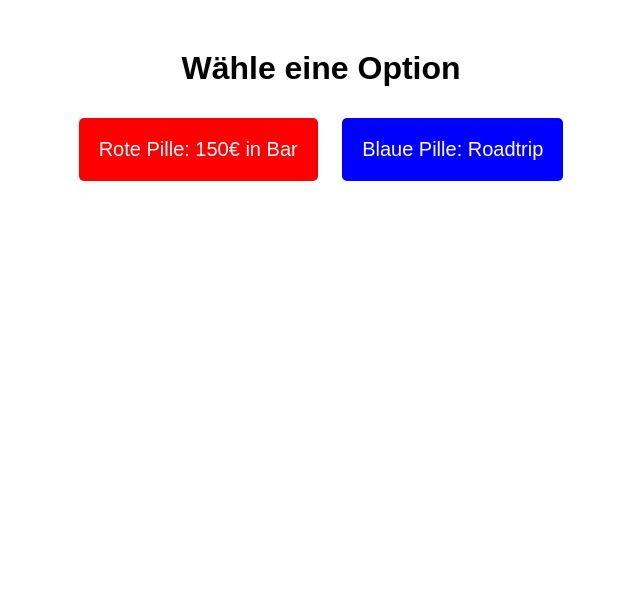
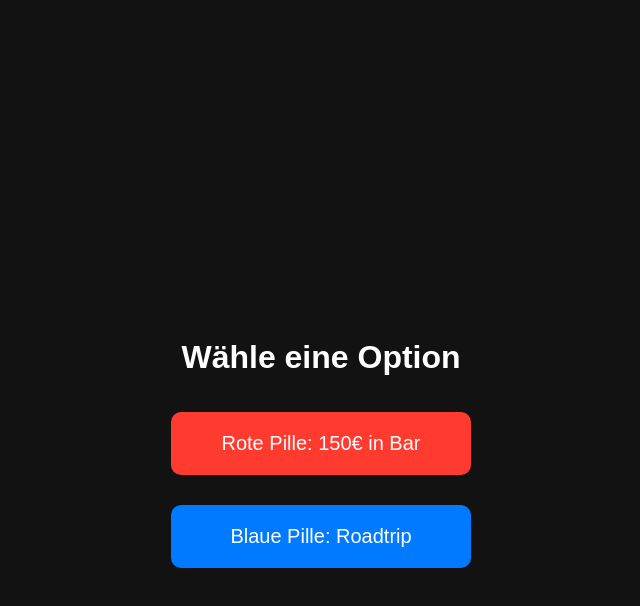
Before and after one commit to 4L3X1991/BDay, a plain HTML site: page index.html in a window 1280 px wide. Shown: the whole page, without its empty margins (319-959 px from the left). Drawn offline with Linux system fonts and the light colour scheme.

Commit message:
index.html

```diff
--- a/index.html
+++ b/index.html
@@ -5,11 +5,44 @@
     <meta name="viewport" content="width=device-width, initial-scale=1.0">
     <title>Wähle deine Option</title>
     <style>
-        body { font-family: Arial, sans-serif; text-align: center; margin: 50px; }
-        .option { padding: 20px; font-size: 20px; margin: 10px; cursor: pointer; border: none; border-radius: 5px; }
-        .red { background-color: red; color: white; }
-        .blue { background-color: blue; color: white; }
-        .hidden { display: none; }
+        body {
+            font-family: Arial, sans-serif;
+            text-align: center;
+            margin: 50px;
+            background-color: #121212;
+            color: white;
+            display: flex;
+            flex-direction: column;
+            align-items: center;
+            justify-content: center;
+            height: 100vh;
+        }
+        .option {
+            padding: 20px;
+            font-size: 20px;
+            margin: 15px;
+            cursor: pointer;
+            border: none;
+            border-radius: 10px;
+            width: 80%;
+            max-width: 300px;
+            transition: transform 0.2s, opacity 0.2s;
+        }
+        .option:hover {
+            transform: scale(1.1);
+            opacity: 0.9;
+        }
+        .red {
+            background-color: #ff3b30;
+            color: white;
+        }
+        .blue {
+            background-color: #007aff;
+            color: white;
+        }
+        .hidden {
+            display: none;
+        }
     </style>
 </head>
 <body>
```
